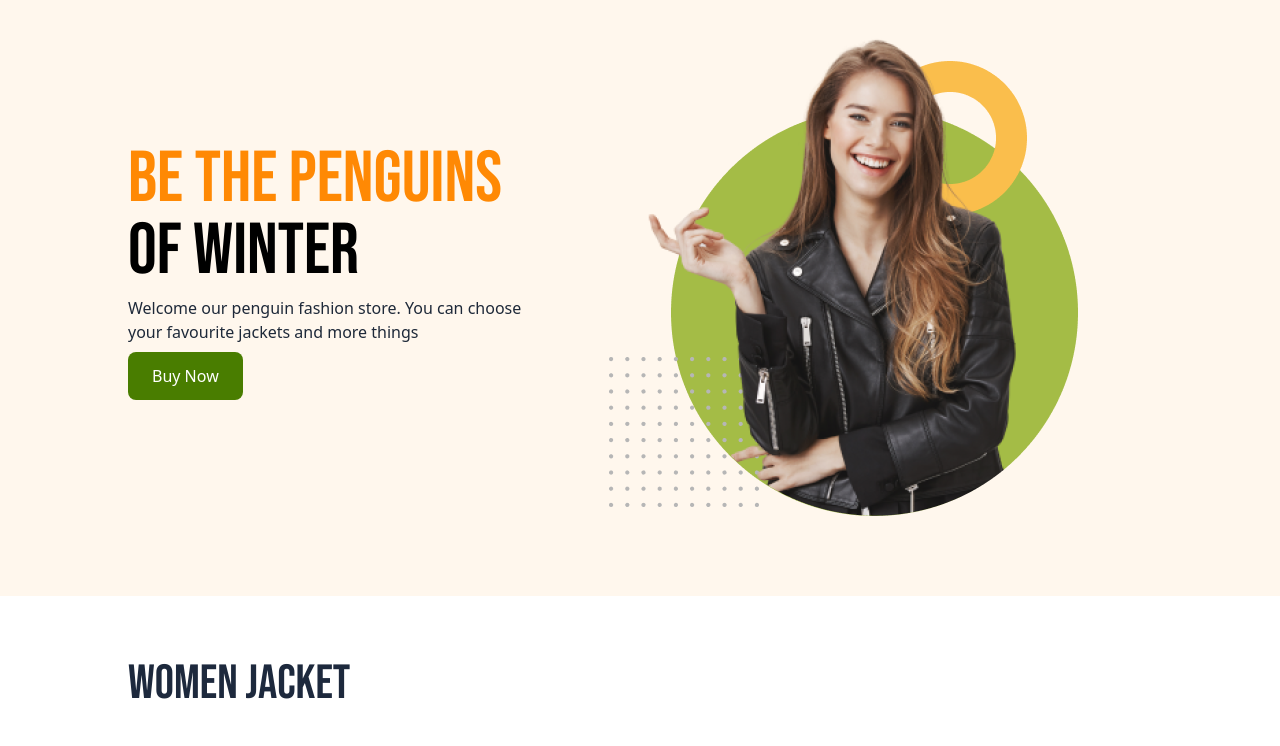
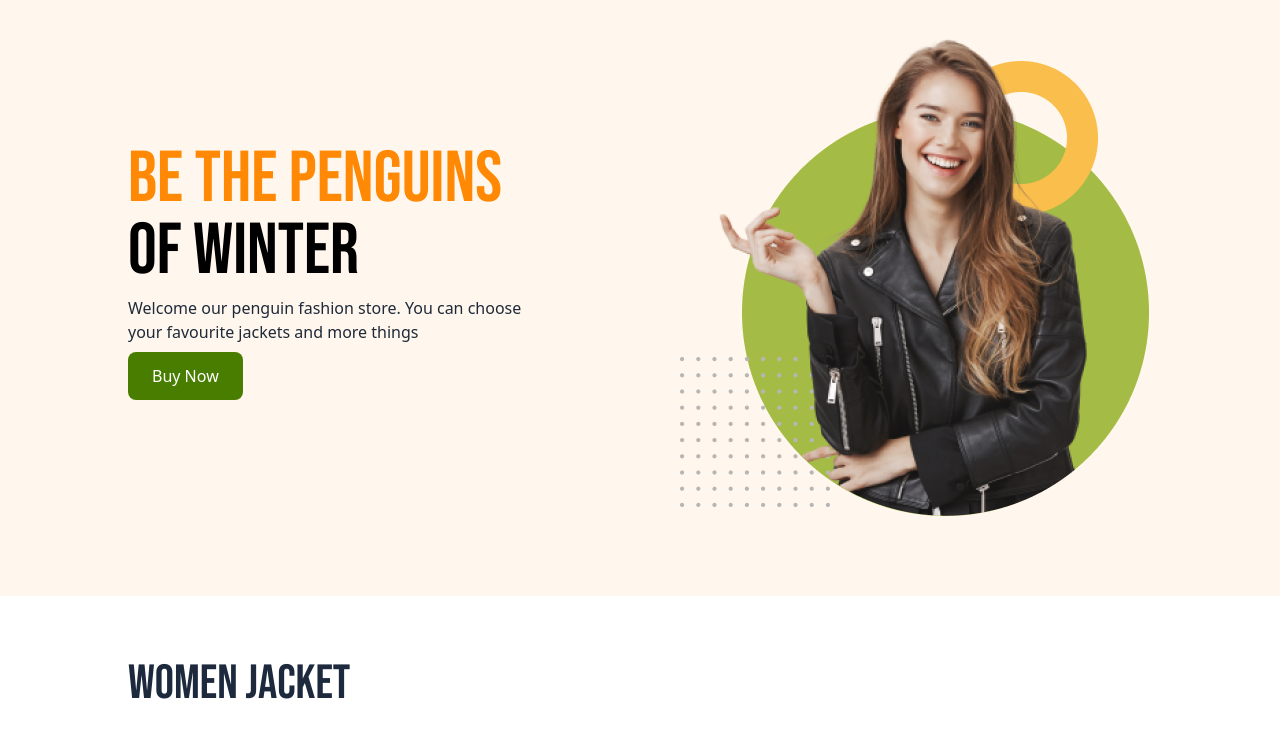
Before and after one commit to deverfan44/Penguin-Fashion-Tawlind, a plain HTML site: page index.html in a window 1280 px wide. Shown: the part 54-800 px from the top of the page. Drawn offline with nearby package versions, Linux system fonts and the light colour scheme.

Commit message:
Update Hero image positioning

```diff
--- a/index.html
+++ b/index.html
@@ -35,7 +35,7 @@
                     <button type="button" class="bg-lime-700 text-white px-6 py-3 capitalize rounded-lg cursor-pointer">Buy Now</button>
                     </div>
                 </div>
-                <div class="hero_img grow flex justify-center">
+                <div class="hero_img grow flex justify-center md:justify-end">
                     <img src="./images/model.png" alt="our model">
                 </div>
             </div>
```
